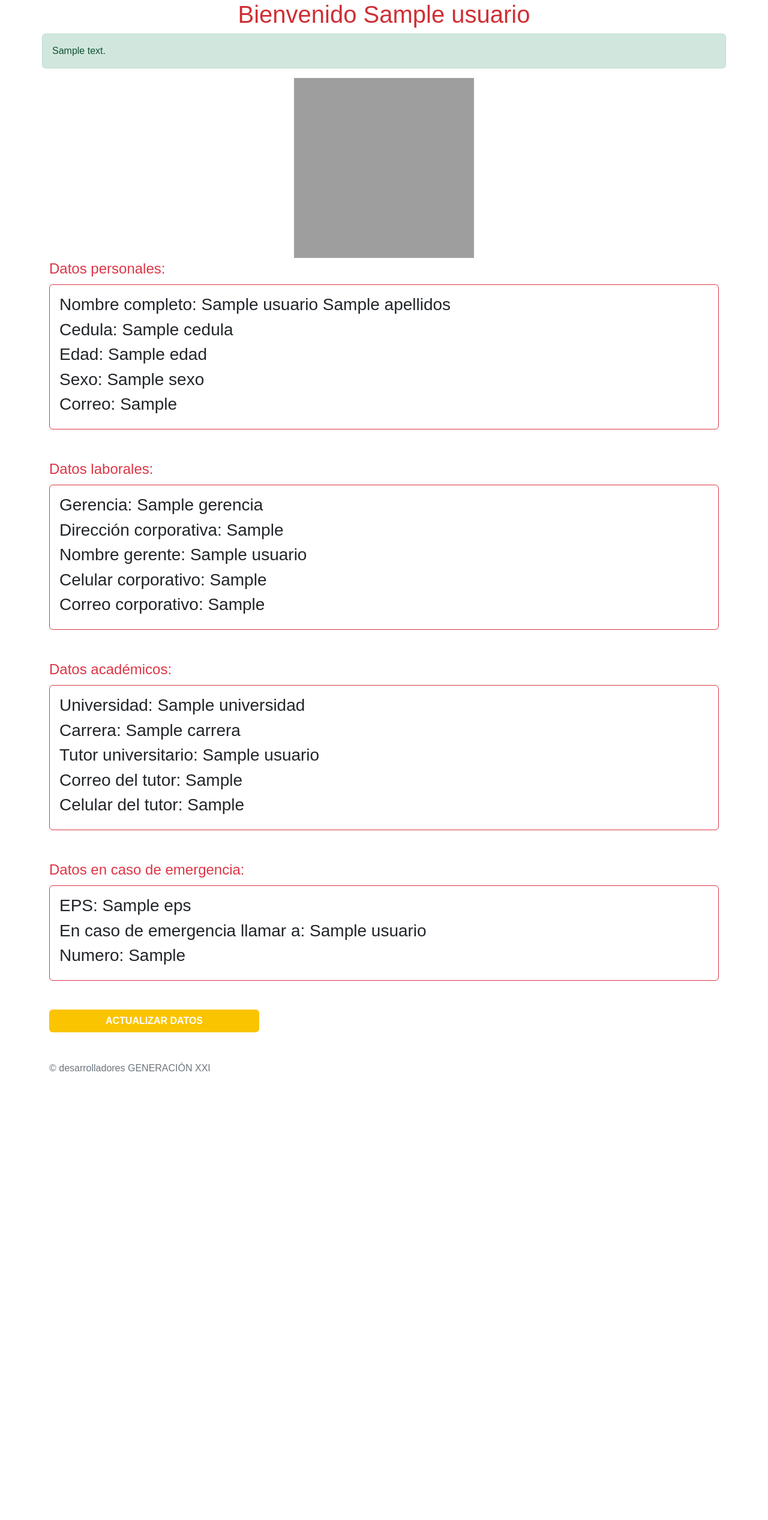
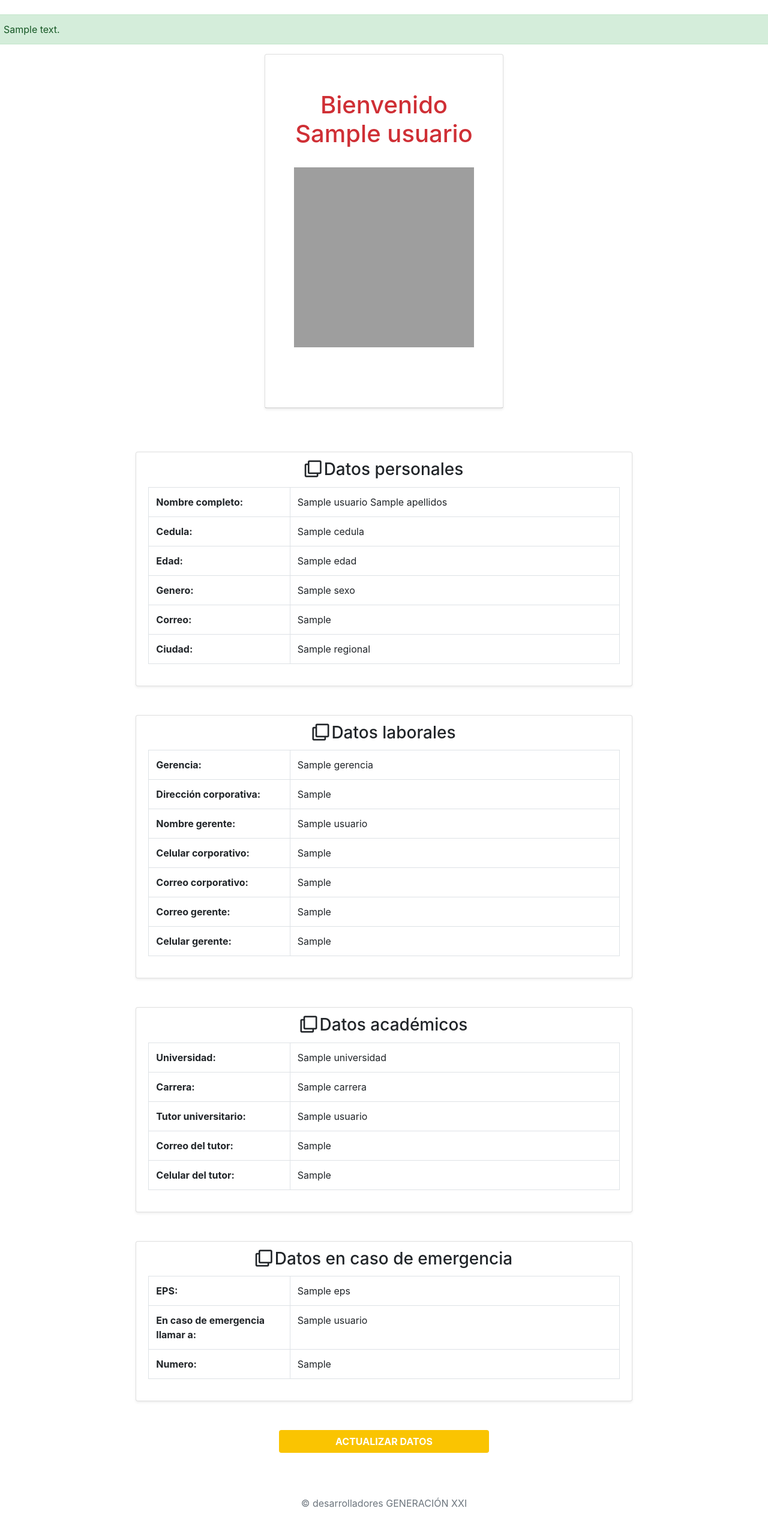
Before and after one commit to YesidSanabria/Proyecto-Generacion-XXI, a Flask app: template app/templates/view_personal_data.html in a window 1280 px wide. Shown: the whole page at 60% size. Before the commit the page ends 1786 px from the top, so only its background shows below. Run offline with Flask 2, Linux system fonts and the light colour scheme; the template is opened without the code that fills it: most values are stand-ins (such as "Sample title", 1, 10 or a date in 2020); some libraries are stand-ins or nearby versions; grey boxes are pictures that could not be loaded.

Commit message:
cambiosVisualizacionDatosPersonales

```diff
--- a/app/templates/view_personal_data.html
+++ b/app/templates/view_personal_data.html
@@ -2,13 +2,22 @@
 
 {% block content %}
 
+<head>
+    <link rel="stylesheet" type="text/css" href="{{url_for('static', filename='css/personalData.css')}}">
+    <!-- Google Fonts -->
+    <link href="https://fonts.googleapis.com/css?family=Lato:300,400,700,900&display=swap" rel="stylesheet">
+    <!-- Bootstrap CSS -->
+    <link rel='stylesheet' href='https://cdnjs.cloudflare.com/ajax/libs/twitter-bootstrap/4.1.3/css/bootstrap.min.css'>
+    <!-- Font Awesome CSS -->
+    <link rel='stylesheet' href='https://cdnjs.cloudflare.com/ajax/libs/font-awesome/5.12.1/css/all.min.css'>
+  </head>
+
 <body>
-<div class="container">
-    <div class="row">
+<div class="student-profile py-4">
+    <div class="container>">
+        <div class="row">
 
-            <br>
-            <br>
-            <center><h1 style="color:#CF2F35"> Bienvenido  {{ usuario['Nombres']}} </h1></center>
+
             <br>
             {% if smessage %}
                 <div class="alert alert-success">
@@ -25,55 +34,169 @@
                 <br>
                 <br>
             </form>-->
+            <center>
+            <div class="col-lg-4">
+            <div class="card shadow-sm">
+            <div class="card-header bg-transparent text-center">
+            <div>
+                <br>
+                <br>
+                <center><h1 style="color:#CF2F35"> Bienvenido  {{ usuario['Nombres']}} </h1></center>
+                <br>
+                <center><img src="{{l}}" width="300" height="300"></center>
+                <br>
+            </div>
+            <div class="card-body">
+                <p class="mb-0"><strong class="pr-1"> </strong> </p>
+            </div>
+            </div>
+            </div>
+            </div>
+            </center>
 
-            <div>
-                <center><img src="{{l}}" width="300" height="300"></center>
+
+        <center>
+        <form action="/view_personal_data" method="post">
+            <br>
+            <br>
+            <br>
+            <div class="col-lg-8">
+            <div class="card shadow-sm">
+            <div class="card-header bg-transparent border-0">
+                <h3 class="mb-0"><i class="far fa-clone pr-1"></i>Datos personales</h3>
             </div>
+            <div class="card-body pt-0">
+                <table class="table table-bordered">
+                    <tr>
+                        <th width="30%">Nombre completo: </th>
+                        <td>{{ usuario['Nombres'] + " " + usuario['Apellidos']}}</td>
+                    </tr>
+                    <tr>
+                        <th width="30%">Cedula: </th>
+                        <td>{{ usuario['Cedula']}}</td>
+                    </tr>
+                    <tr>
+                        <th width="30%">Edad: </th>
+                        <td>{{ usuario['Edad']}}</td>
+                    </tr>
 
-        <form action="/view_personal_data" method="post">
-
-            <legend class="text-danger font-weight-bold"> Datos personales: </legend>
-            <fieldset class="card p-3 bg-light.bg-gradient border border-danger">
-                <h3> Nombre completo: {{ usuario['Nombres'] + " " + usuario['Apellidos']}}</h3>
-                <h3> Cedula: {{ usuario['Cedula']}} </h3>
-                <h3> Edad: {{ usuario['Edad']}} </h3>
-                <h3> Sexo: {{ usuario['Sexo']}} </h3>
-                <h3> Correo: {{ usuario['Correo personal']}} </h3>
-            </fieldset>
+                    <tr>
+                        <th width="30%">Genero: </th>
+                        <td>{{ usuario['Sexo']}}</td>
+                    </tr>
+                    <tr>
+                        <th width="30%">Correo: </th>
+                        <td>{{ usuario['Correo personal']}}</td>
+                    </tr>
+                    <tr>
+                        <th width="30%">Ciudad: </th>
+                        <td>{{ usuario['Regional']}}</td>
+                    </tr>
+                </table>
+            </div>
+            </div>
 
             <br>
             <br>
 
-            <legend class="text-danger font-weight-bold"> Datos laborales: </legend>
-            <fieldset class="card p-3 bg-light.bg-gradient border border-danger">
-                <h3> Gerencia: {{ usuario['Gerencia']}} </h3>
-                <h3> Dirección corporativa: {{ usuario['Area de gerencia']}} </h3>
-                <h3> Nombre gerente: {{ usuario['Nombre gerente']}} </h3>
-                <h3> Celular corporativo: {{ usuario['Celular corporativo']}} </h3>
-                <h3> Correo corporativo: {{ usuario['Correo corporativo']}} </h3>
-            </fieldset>
+            <div class="card shadow-sm">
+            <div class="card-header bg-transparent border-0">
+                <h3 class="mb-0"><i class="far fa-clone pr-1"></i>Datos laborales</h3>
+            </div>
+            <div class="card-body pt-0">
+                <table class="table table-bordered">
+                    <tr>
+                        <th width="30%">Gerencia: </th>
+                        <td>{{ usuario['Gerencia']}}</td>
+                    </tr>
+                    <tr>
+                        <th width="30%">Dirección corporativa: </th>
+                        <td>{{ usuario['Area de gerencia']}}</td>
+                    </tr>
+                    <tr>
+                        <th width="30%">Nombre gerente: </th>
+                        <td>{{ usuario['Nombre gerente']}}</td>
+                    </tr>
+                    <tr>
+                        <th width="30%">Celular corporativo: </th>
+                        <td>{{ usuario['Celular corporativo']}}</td>
+                    </tr>
+                    <tr>
+                        <th width="30%">Correo corporativo: </th>
+                        <td>{{ usuario['Correo corporativo']}}</td>
+                    </tr>
+                    <tr>
+                        <th width="30%">Correo gerente: </th>
+                        <td>{{ usuario['Correo gerente']}}</td>
+                    </tr>
+                    <tr>
+                        <th width="30%">Celular gerente: </th>
+                        <td>{{ usuario['Celular gerente']}}</td>
+                    </tr>
+                </table>
+            </div>
+            </div>
 
             <br>
             <br>
 
-            <legend class="text-danger font-weight-bold"> Datos académicos: </legend>
-            <fieldset class="card p-3 bg-light.bg-gradient border border-danger">
-                <h3> Universidad: {{ usuario['Universidad']}} </h3>
-                <h3> Carrera: {{ usuario['Carrera']}} </h3>
-                <h3> Tutor universitario: {{ usuario['Nombre tutor']}} </h3>
-                <h3> Correo del tutor: {{ usuario['Correo tutor']}} </h3>
-                <h3> Celular del tutor: {{ usuario['Celular tutor']}} </h3>
-            </fieldset>
+            <div class="card shadow-sm">
+                <div class="card-header bg-transparent border-0">
+                    <h3 class="mb-0"><i class="far fa-clone pr-1"></i>Datos académicos</h3>
+                </div>
+                <div class="card-body pt-0">
+                    <table class="table table-bordered">
+
+                <tr>
+                    <th width="30%">Universidad: </th>
+                    <td>{{ usuario['Universidad']}}</td>
+                </tr>
+                <tr>
+                    <th width="30%">Carrera: </th>
+                    <td>{{ usuario['Carrera']}}</td>
+                </tr>
+                <tr>
+                    <th width="30%">Tutor universitario: </th>
+                    <td>{{ usuario['Nombre tutor']}}</td>
+                </tr>
+                <tr>
+                    <th width="30%"> Correo del tutor: </th>
+                    <td>{{ usuario['Correo tutor']}}</td>
+                </tr>
+                <tr>
+                    <th width="30%">Celular del tutor: </th>
+                    <td>{{ usuario['Celular tutor']}}</td>
+                </tr>
+                </table>
+            </div>
+            </div>
 
             <br>
             <br>
 
-            <legend class="text-danger font-weight-bold"> Datos en caso de emergencia: </legend>
-            <fieldset class="card p-3 bg-light.bg-gradient border border-danger">
-                <h3> EPS: {{ usuario['EPS']}} </h3>
-                <h3> En caso de emergencia llamar a: {{ usuario['Nombre emergencia']}} </h3>
-                <h3> Numero: {{ usuario['Numero emergencia']}} </h3>
-            </fieldset>
+            <div class="card shadow-sm">
+                <div class="card-header bg-transparent border-0">
+                    <h3 class="mb-0"><i class="far fa-clone pr-1"></i>Datos en caso de emergencia</h3>
+                </div>
+                <div class="card-body pt-0">
+                    <table class="table table-bordered">
+
+                <tr>
+                    <th width="30%">EPS: </th>
+                    <td>{{ usuario['EPS']}}</td>
+                </tr>
+                <tr>
+                    <th width="30%">En caso de emergencia llamar a: </th>
+                    <td>{{ usuario['Nombre emergencia']}}</td>
+                </tr>
+                <tr>
+                    <th width="30%">Numero: </th>
+                    <td>{{ usuario['Numero emergencia']}}</td>
+                </tr>
+                </table>
+            </div>
+            </div>
+
             <div class="col-sm">
                 <br>
                 <input id="email" name="email" type="hidden" value="{{usuario['Correo corporativo']}}">
@@ -81,7 +204,12 @@
                 <button class="btn login text-uppercase fw-bold" style="width: 350px; background-color: #FAC401; color: white;" type="submit" name="email" value="{{usuario['Correo corporativo']}}">Actualizar datos</button>
                 <br>
             </div>
+
+            </div>
+
             </form>
+            </center>
+        </div>
     </div>
 </div>
 </body>
@@ -89,6 +217,7 @@
 <br>
 <br>
 
+<center>
 <footer>
     <div class="container">
         <div class="row">
@@ -96,5 +225,6 @@
         </div>
     </div>
 <footer>
+</center>
 
 {% endblock %}
```
Also changed, not shown: 1 other file.
